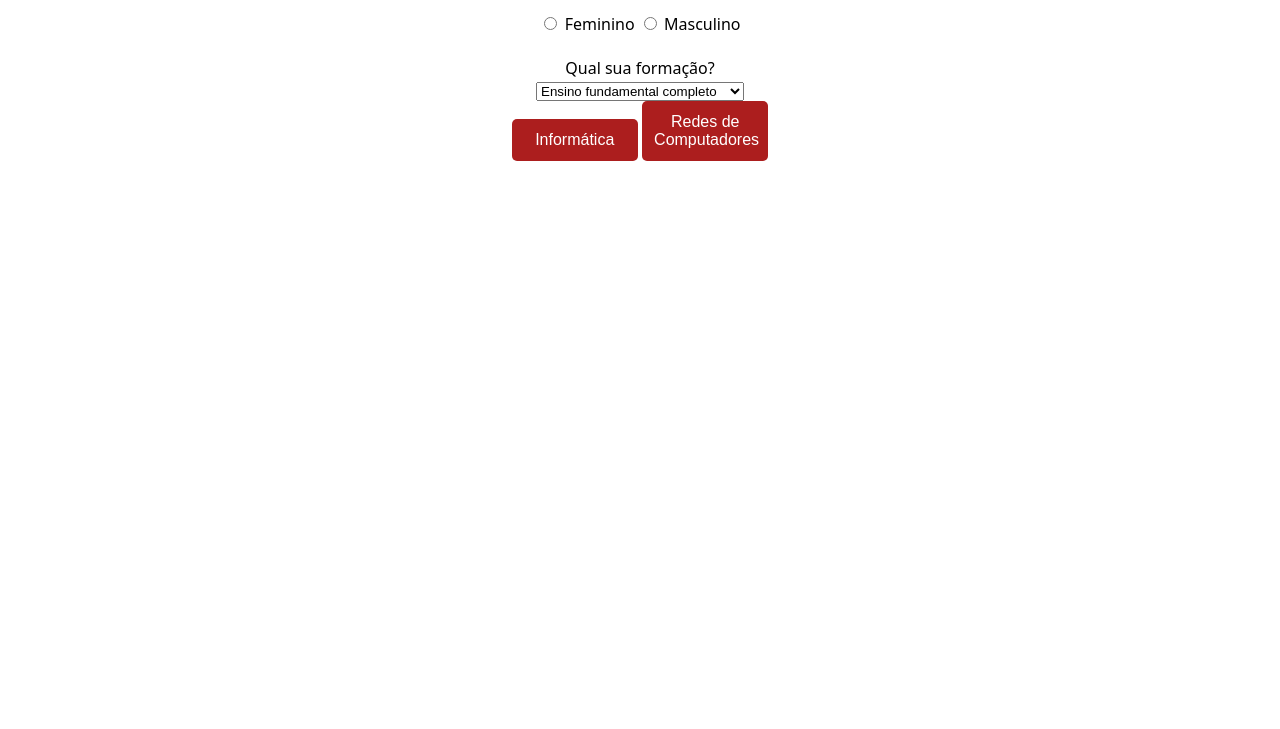
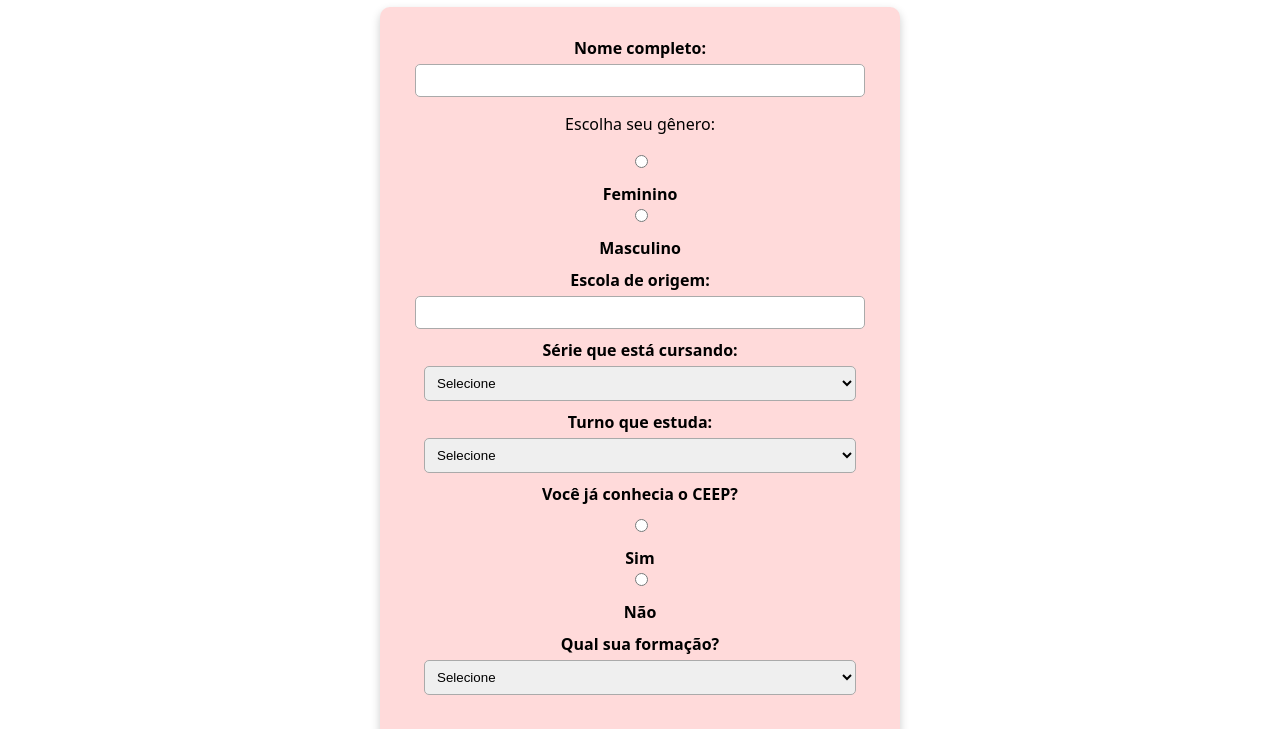
Before and after one commit to maahvicky/portal-ceep, a plain HTML site: page forms.html in a window 1280 px wide. Shown: the part 150-879 px from the top of the page. Before the commit the page ends 800 px from the top, so only its background shows below. Drawn offline with Linux system fonts and the light colour scheme.

Commit message:
Update forms.html

```diff
--- a/forms.html
+++ b/forms.html
@@ -1,74 +1,135 @@
 <!DOCTYPE html>
-<html>
+<html lang="pt-br">
 <head>
- <title> Formulário CEEPPLG </title>
+  <meta charset="UTF-8">
+  <title>Formulário CEEPPLG</title>
   <style>
     body {
- background-color: rgb(255, 255, 255);
- text-align: CENTER;
- font-family: system-ui, -apple-system,
-BlinkMacSystemFont, 'Segoe UI', Roboto, Oxygen, Ubuntu, Cantarell,
-'Open Sans', 'Helvetica Neue', sans-serif;
+      background-color: #ffffff;
+      text-align: center;
+      font-family: system-ui, -apple-system, BlinkMacSystemFont, 'Segoe UI', Roboto, Oxygen, Ubuntu, Cantarell, 'Open Sans', 'Helvetica Neue', sans-serif;
+      margin: 0;
+      padding: 0;
+    }
 
- }
     #header {
       background-color: rgb(27, 81, 230);
- text-align: center;
- padding: 5px;
+      color: white;
+      padding: 20px;
       border-bottom: 1px solid #a49eff;
     }
- #minhadiv {
- background-color: rgba(255, 9, 9, 0.199);
- width: 440px;
- height: 400px;
- float: center;
+
+    .minhadiv {
+      background-color: rgba(255, 9, 9, 0.15);
+      width: 480px;
+      margin: 30px auto;
+      padding: 20px;
+      border-radius: 10px;
+      box-shadow: 0 4px 10px rgba(0, 0, 0, 0.2);
     }
+
+    label {
+      display: block;
+      margin-top: 10px;
+      font-weight: bold;
+    }
+
+    input[type="text"], select {
+      width: 90%;
+      padding: 8px;
+      margin-top: 5px;
+      border: 1px solid #aaa;
+      border-radius: 5px;
+    }
+
+    .radio-group {
+      margin-top: 10px;
+    }
+
     button {
       background-color: #ac1e1e;
       color: white;
       padding: 12px;
       border: none;
-      width: 10%;
+      width: 80%;
       border-radius: 5px;
       cursor: pointer;
       font-size: 16px;
+      margin-top: 15px;
     }
 
     button:hover {
       background-color: #455aa0;
     }
   </style>
+</head>
+<body>
+  <div id="header">
+    <h1>
+      Formulário <span style="color: rgb(0, 0, 146)">CE</span><span style="color: rgb(202, 0, 0)">E</span><span style="color: rgb(0, 0, 146)">P</span>
+    </h1>
+  </div>
+
   <div class="minhadiv">
-    <center><h1> Formulário <span style="color: rgb(0, 0, 146)">CE</span><span style="color: rgb(202, 0, 0)">E</span><span style="color: rgb(0, 0, 146)">P</span></h1> <p>
+    <form method="get" action="" name="cadastro">
+      <label>Nome completo:</label>
+      <input type="text" name="nome">
 
- <FORM METHOD="get" action="" name="cadastro">
- <label>Nome:</label> <input type="text"> <BR>
- <p> Escolha seu gênero:</p>
- <input type="radio" id="f" name="sexo" value="FEMININO">
- <label> Feminino </label>
- <input type="radio" id="M" name="sexo" value="MASCULINO">
- <label> Masculino </label> <BR>
-    <br>
- <LABEL> Qual sua formação?</LABEL> <br>
- <select name="serie" id="completa">
- <option value="Ensino fundamental completo;">
-Ensino fundamental completo</option> <br>
- <option value="Ensino fundamental incompleto"> Ensino fundamental incompleto
- </option> <br>
- <option value="Ensino médio completo">
-Ensino médio completo </option> <br>
- <option value="ensino médio incompleto"> Ensino médio incompleto </option>
- <option value=" Ensino superior completo">
- Ensino superior completo </option>
- <option value=" Ensino superior incompleto"> Ensino superior incompleto </option>
- <option value=" Outro...."> Outro.... </option>
+      <div class="radio-group">
+        <p>Escolha seu gênero:</p>
+        <input type="radio" id="f" name="sexo" value="Feminino">
+        <label for="f">Feminino</label>
+        <input type="radio" id="m" name="sexo" value="Masculino">
+        <label for="m">Masculino</label>
+      </div>
 
-</a>
+      <label>Escola de origem:</label>
+      <input type="text" name="escola_origem">
+
+      <label>Série que está cursando:</label>
+      <select name="serie">
+        <option value="">Selecione</option>
+        <option>6º ano</option>
+        <option>7º ano</option>
+        <option>8º ano</option>
+        <option>9º ano</option>
+        <option>1º ano EM</option>
+        <option>2º ano EM</option>
+        <option>3º ano EM</option>
       </select>
-</FORM>
-<a href="info.html"><button>Informática</button></a>
-<a href="redes.html"><button> Redes de Computadores</button></a>
 
+      <label>Turno que estuda:</label>
+      <select name="turno">
+        <option value="">Selecione</option>
+        <option>Manhã</option>
+        <option>Tarde</option>
+        <option>Noite</option>
+      </select>
+
+      <label>Você já conhecia o CEEP?</label>
+      <div class="radio-group">
+        <input type="radio" id="sim" name="conhecia" value="Sim">
+        <label for="sim">Sim</label>
+        <input type="radio" id="nao" name="conhecia" value="Não">
+        <label for="nao">Não</label>
+      </div>
+
+      <label>Qual sua formação?</label>
+      <select name="formacao">
+        <option value="">Selecione</option>
+        <option>Ensino fundamental completo</option>
+        <option>Ensino fundamental incompleto</option>
+        <option>Ensino médio completo</option>
+        <option>Ensino médio incompleto</option>
+        <option>Ensino superior completo</option>
+        <option>Ensino superior incompleto</option>
+        <option>Outro</option>
+      </select>
+
+      <br><br>
+      <a href="info.html"><button type="button">Informática</button></a>
+      <a href="redes.html"><button type="button">Redes de Computadores</button></a>
+    </form>
   </div>
 </body>
 </html>
```
Lines whose indentation alone changed are shown as unchanged.
